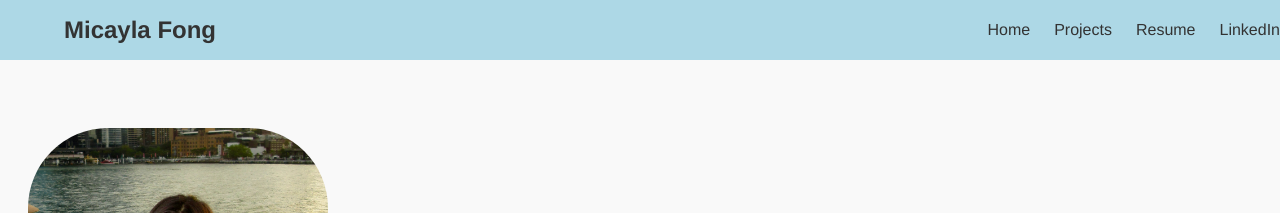
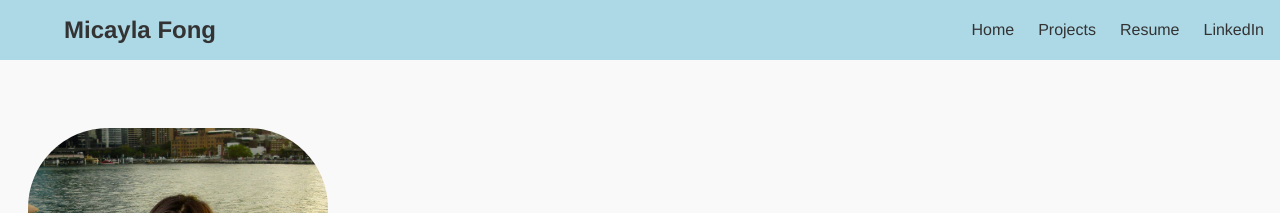
Before and after one commit to mdfong35/mdfong35.github.io, a Jekyll site: the page built from index.md, in a window 1280 px wide. Shown: the top 213 px of the page. Built offline with Jekyll 4.4.1, drawn with Linux system fonts in a browser that asks for light colours.

Commit message:
Update style.css

```diff
--- a/assets/style.css
+++ b/assets/style.css
@@ -45,6 +45,10 @@ body {
   color: #0066cc;
 }
 
+.nav-links a:last-child {
+  margin-right: 1rem;
+}
+
 
 
 
```
